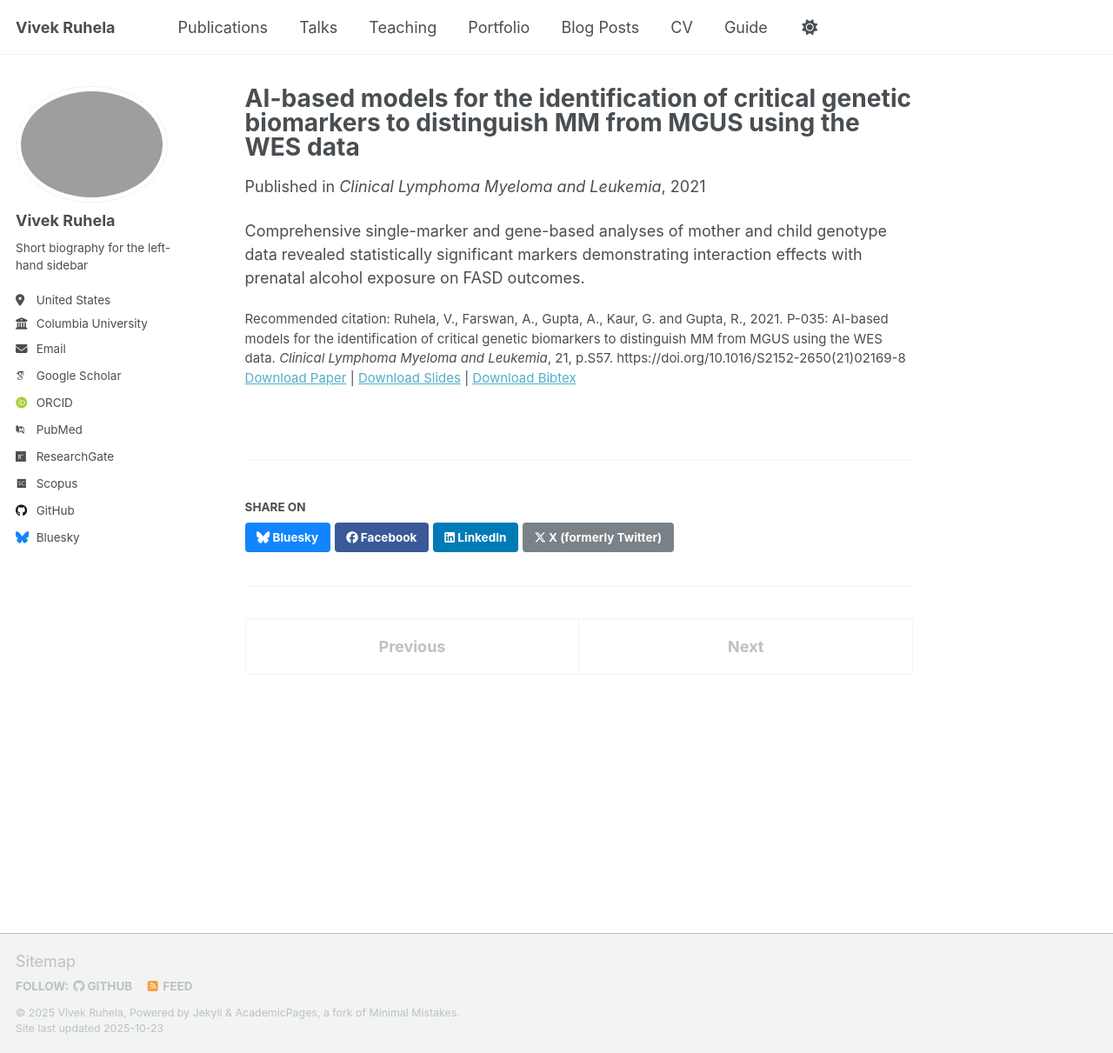
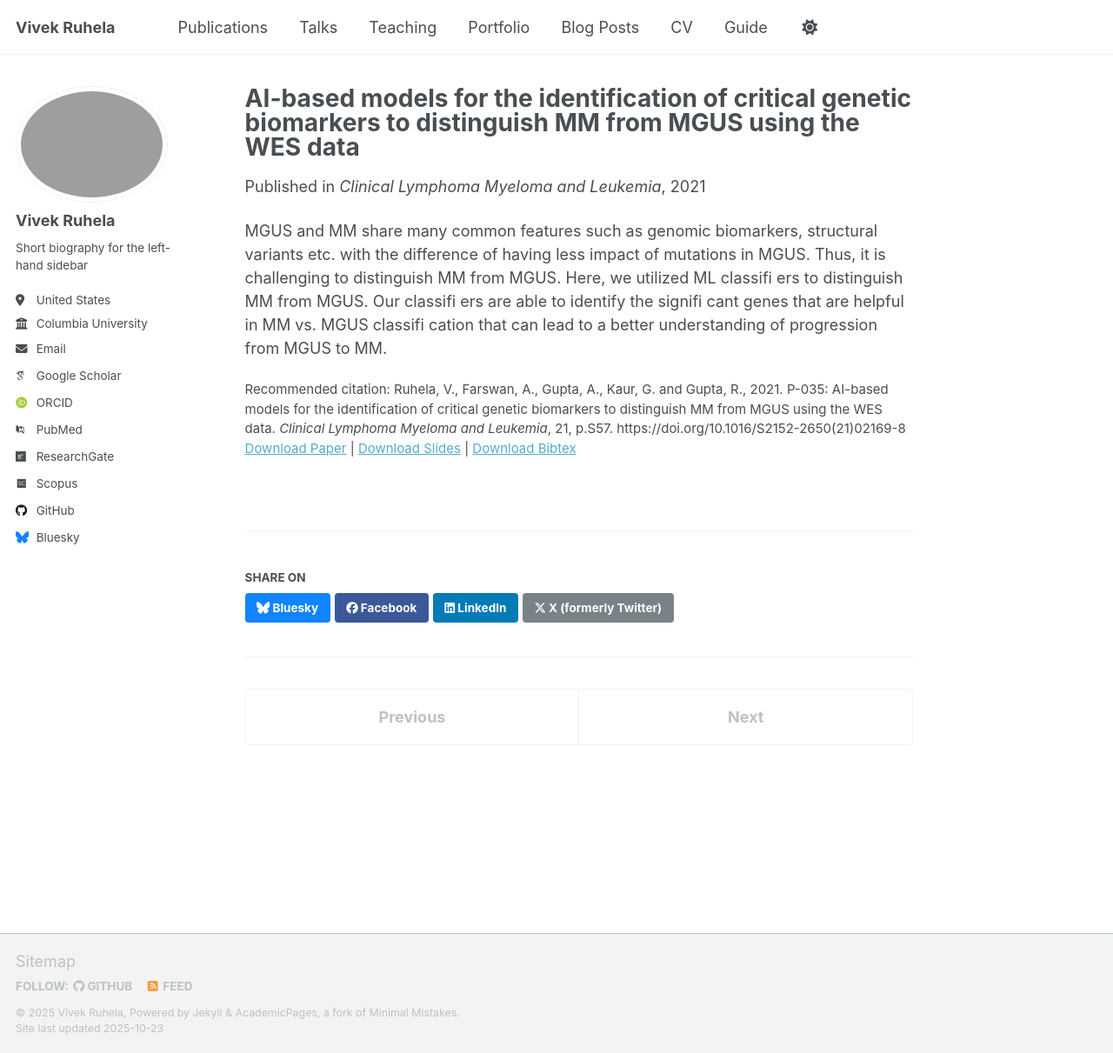
Before and after one commit to vivekruhela/vivekruhela.github.io, a Jekyll site: the page built from _publications/2021-10-01-ai-mm.md, in a window 1280 px wide and 1211 px high. Shown: the whole window at 87% size. Built offline with Jekyll 4.4.1, drawn with Linux system fonts in a browser that asks for light colours; some web fonts are replaced; a script that is not in the unit is left out.

Commit message:
Revise publication details for AI-MM study
Updated the publication entry for AI-based models distinguishing MM from MGUS, including details on the study and its findings.

```diff
--- a/_publications/2021-10-01-ai-mm.md
+++ b/_publications/2021-10-01-ai-mm.md
@@ -11,4 +11,5 @@ paperurl: "http://vivekruhela.github.io/files/ai-mm.pdf"
 bibtexurl: "http://vivekruhela.github.io/files/ai-mm.bib"
 citation: "Ruhela, V., Farswan, A., Gupta, A., Kaur, G. and Gupta, R., 2021. P-035: AI-based models for the identification of critical genetic biomarkers to distinguish MM from MGUS using the WES data. <i>Clinical Lymphoma Myeloma and Leukemia</i>, 21, p.S57. https://doi.org/10.1016/S2152-2650(21)02169-8"
 ---
-Comprehensive single-marker and gene-based analyses of mother and child genotype data revealed statistically significant markers demonstrating interaction effects with prenatal alcohol exposure on FASD outcomes.
+
+MGUS and MM share many common features such as genomic biomarkers, structural variants etc. with the difference of having less impact of mutations in MGUS. Thus, it is challenging to distinguish MM from MGUS. Here, we utilized ML classifi ers to distinguish MM from MGUS. Our classifi ers are able to identify the signifi cant genes that are helpful in MM vs. MGUS classifi cation that can lead to a better understanding of progression from MGUS to MM.
```
